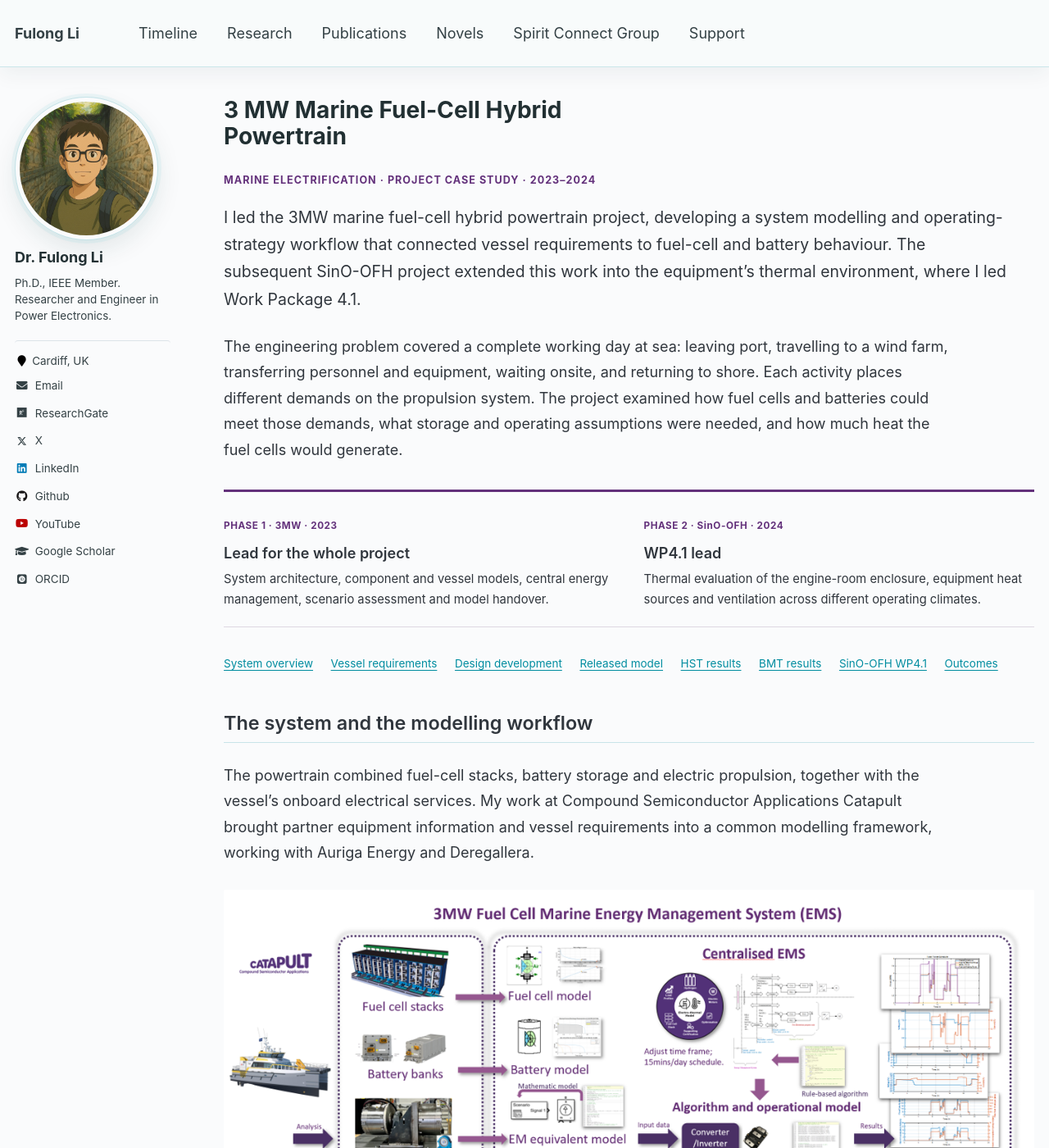
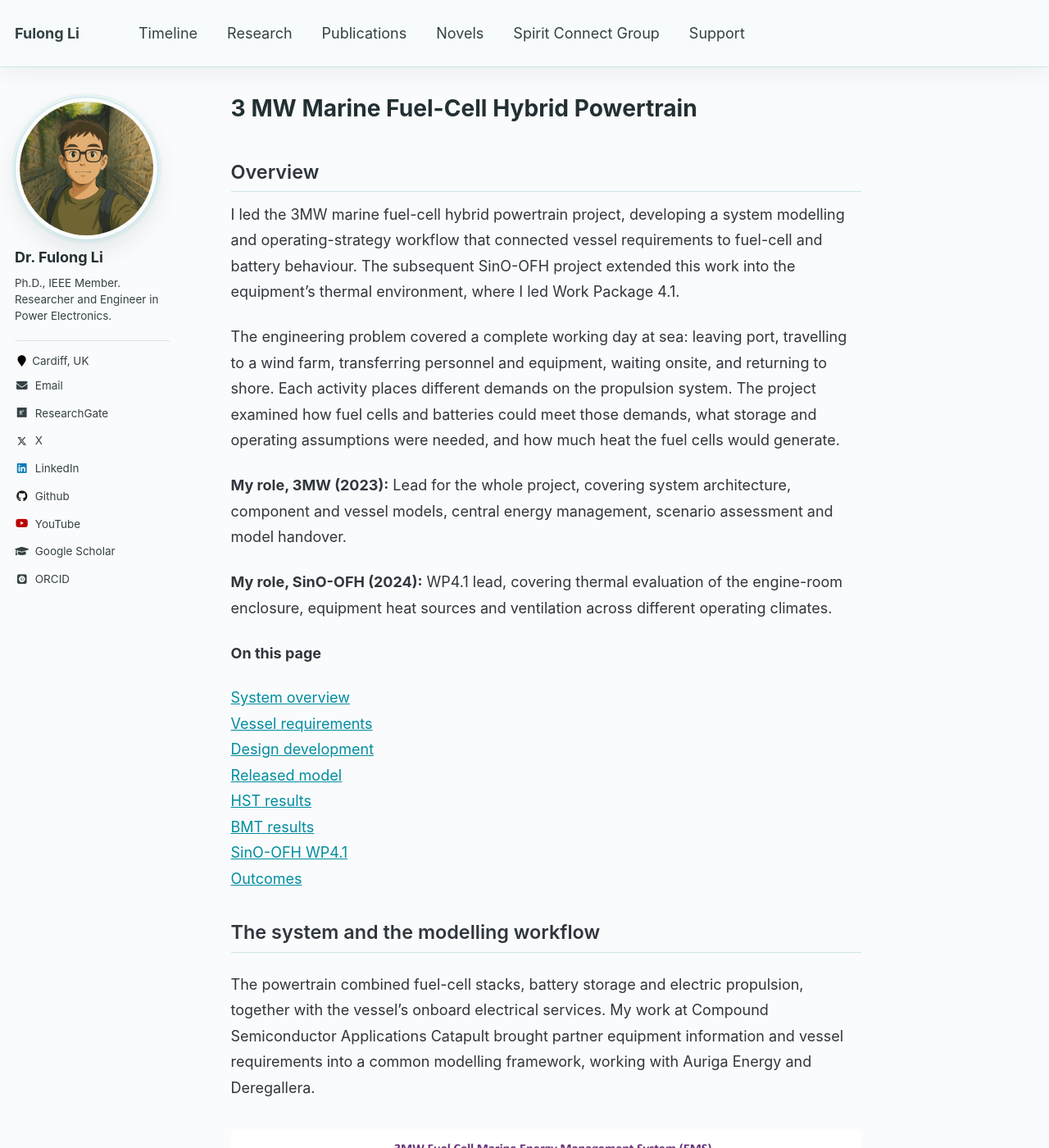
Before and after one commit to FulongLi/fulongli.github.io, a Jekyll site: the page built from _pages/research/mgapp.md, in a window 1280 px wide and 1400 px high. Shown: the whole window at 82% size. Built offline with Jekyll 4.4.1, drawn with Linux system fonts in a browser that asks for light colours; some web fonts are replaced; comment, search, counter and statistics services are not loaded.

Commit message:
Align marine project page with the shared website theme

```diff
--- a/_pages/research/mgapp.md
+++ b/_pages/research/mgapp.md
@@ -9,19 +9,28 @@ project_script: /assets/js/marine-project.js
 excerpt: "A complete project case study: leading the 3MW marine powertrain project, followed by SinO-OFH WP4.1 thermal evaluation."
 ---
 
-<p class="project-kicker">MARINE ELECTRIFICATION · PROJECT CASE STUDY · 2023–2024</p>
+## Overview
 
-<p class="project-intro">I led the 3MW marine fuel-cell hybrid powertrain project, developing a system modelling and operating-strategy workflow that connected vessel requirements to fuel-cell and battery behaviour. The subsequent SinO-OFH project extended this work into the equipment’s thermal environment, where I led Work Package 4.1.</p>
+I led the 3MW marine fuel-cell hybrid powertrain project, developing a system modelling and operating-strategy workflow that connected vessel requirements to fuel-cell and battery behaviour. The subsequent SinO-OFH project extended this work into the equipment’s thermal environment, where I led Work Package 4.1.
 
 The engineering problem covered a complete working day at sea: leaving port, travelling to a wind farm, transferring personnel and equipment, waiting onsite, and returning to shore. Each activity places different demands on the propulsion system. The project examined how fuel cells and batteries could meet those demands, what storage and operating assumptions were needed, and how much heat the fuel cells would generate.
 
-<div class="project-roles">
-  <div><span class="project-period">PHASE 1 · 3MW · 2023</span><h2>Lead for the whole project</h2><p>System architecture, component and vessel models, central energy management, scenario assessment and model handover.</p></div>
-  <div><span class="project-period">PHASE 2 · SinO-OFH · 2024</span><h2>WP4.1 lead</h2><p>Thermal evaluation of the engine-room enclosure, equipment heat sources and ventilation across different operating climates.</p></div>
-</div>
+**My role, 3MW (2023):** Lead for the whole project, covering system architecture, component and vessel models, central energy management, scenario assessment and model handover.
+
+**My role, SinO-OFH (2024):** WP4.1 lead, covering thermal evaluation of the engine-room enclosure, equipment heat sources and ventilation across different operating climates.
 
 <nav class="project-contents" aria-label="Project contents">
-  <a href="#system-overview">System overview</a><a href="#vessel-requirements">Vessel requirements</a><a href="#design-development">Design development</a><a href="#released-model">Released model</a><a href="#hst-results">HST results</a><a href="#bmt-results">BMT results</a><a href="#sino-ofh-wp41-thermal-evaluation">SinO-OFH WP4.1</a><a href="#outcomes">Outcomes</a>
+  <p><strong>On this page</strong></p>
+  <ul>
+    <li><a href="#system-overview">System overview</a></li>
+    <li><a href="#vessel-requirements">Vessel requirements</a></li>
+    <li><a href="#design-development">Design development</a></li>
+    <li><a href="#released-model">Released model</a></li>
+    <li><a href="#hst-results">HST results</a></li>
+    <li><a href="#bmt-results">BMT results</a></li>
+    <li><a href="#sino-ofh-wp41-thermal-evaluation">SinO-OFH WP4.1</a></li>
+    <li><a href="#outcomes">Outcomes</a></li>
+  </ul>
 </nav>
 
 <h2 id="system-overview">The system and the modelling workflow</h2>
--- a/assets/css/marine-project.css
+++ b/assets/css/marine-project.css
@@ -1,79 +1,8 @@
-/* The 3 MW case study keeps the site theme, with room for technical figures. */
-.marine-project-page #main { max-width: 1440px; }
-.marine-project-page .page { min-width: 0; }
-.marine-project-page .page__title { line-height: 1.15; max-width: 24ch; }
-.marine-project-page .page__content { min-width: 0; }
-.marine-project-page .page__content > p,
-.marine-project-page .page__content > ul { max-width: 78ch; }
-.marine-project-page .page__content h2[id] { scroll-margin-top: 7rem; margin-top: 2.6rem; }
-.marine-project-page .page__content h3 { margin-top: 1.8rem; }
-.marine-project-page .project-kicker {
-  color: #63317b; font-size: .7rem; letter-spacing: .08em;
-  font-weight: 700; margin: .7rem 0 1rem;
-}
-.marine-project-page .project-intro { font-size: 1.08rem; line-height: 1.7; }
-.marine-project-page .project-roles {
-  display: grid; grid-template-columns: 1fr 1fr; gap: 2rem;
-  border-top: 3px solid #63317b; border-bottom: 1px solid #ded8e2;
-  padding: 1.3rem 0 .7rem; margin: 1.8rem 0;
-}
-.marine-project-page .project-period { color: #63317b; font-size: .65rem; font-weight: 700; letter-spacing: .05em; }
-.marine-project-page .project-roles h2 { font-size: 1rem; margin: .5rem 0; border: 0; padding: 0; }
-.marine-project-page .project-roles p { font-size: .82rem; line-height: 1.65; margin-bottom: .5rem; }
-.marine-project-page .project-contents {
-  display: flex; flex-wrap: wrap; gap: .6rem 1.2rem;
-  font-size: .75rem; margin: 1.4rem 0 2.5rem;
-}
-.marine-project-page .project-contents a { text-underline-offset: .2em; }
-.marine-project-page .page__content figure {
-  display: block; min-width: 0; margin: 1.6rem 0 2rem;
-}
-.marine-project-page .page__content figure > a { display: block; width: 100%; }
-.marine-project-page .page__content figure img {
-  display: block; width: 100%; max-width: 100%; height: auto;
-  margin: 0; border: 1px solid #e1dfe4; border-radius: 2px;
-  background: white;
-}
-.marine-project-page .page__content .project-blueprint img { border: 0; }
-.marine-project-page .page__content figcaption {
-  width: auto; font-size: .69rem; line-height: 1.65;
-  color: #55515a; margin: .65rem 0 0;
-}
-.marine-project-page .figure-source { color: #716b77; }
-.marine-project-page .project-figures {
-  display: grid; grid-template-columns: minmax(0, 1fr) minmax(0, 1fr);
-  gap: 1.4rem; align-items: start; margin: 1.5rem 0 2rem;
-}
-.marine-project-page .project-figures figure { margin: 0; }
-.marine-project-page .project-table-scroll { overflow-x: auto; margin: 1.5rem 0; }
-.marine-project-page .project-table-scroll table { margin: 0; min-width: 560px; }
-.marine-project-page .page__content table { width: 100%; font-size: .74rem; }
-.marine-project-page .page__content th { text-align: left; }
-.marine-project-page .page__content td,
-.marine-project-page .page__content th { padding: .65rem .7rem; vertical-align: top; }
-.marine-project-page .page__content tbody tr:nth-child(even) { background: #f7f5f8; }
-.marine-project-page .page__content caption { color: #63317b; font-size: .7rem; text-align: left; padding-bottom: .7rem; }
-.marine-project-page .project-table-scroll td { text-align: right; font-variant-numeric: tabular-nums; }
-.marine-project-page .project-appendix { border-top: 1px solid #ded8e2; border-bottom: 1px solid #ded8e2; margin: 1.6rem 0 2.5rem; padding: 1rem 0; }
-.marine-project-page .project-appendix summary { cursor: pointer; font-weight: 600; font-size: .83rem; color: #63317b; }
-.marine-project-page .project-appendix[open] summary { margin-bottom: 1.2rem; }
-.marine-project-page .project-appendix > p { font-size: .82rem; }
-.marine-project-page a:focus-visible,
-.marine-project-page summary:focus-visible,
-.marine-project-page .project-table-scroll:focus-visible { outline: 2px solid #63317b; outline-offset: 4px; }
-@media (min-width: 1024px) {
-  .marine-project-page .page { width: calc(100% - 255px); padding: 0; margin-left: 0; }
-}
-@media (max-width: 640px) {
-  .marine-project-page .project-roles,
-  .marine-project-page .project-figures { grid-template-columns: minmax(0, 1fr); gap: 1.3rem; }
-  .marine-project-page .project-roles { gap: .8rem; }
-  .marine-project-page .project-intro { font-size: 1rem; }
-  .marine-project-page .page__content > table { display: block; overflow-x: auto; }
-  .marine-project-page .project-kicker { font-size: .62rem; }
-}
-@media print {
-  .marine-project-page .project-contents { display: none; }
-  .marine-project-page .page { width: 100%; }
-  .marine-project-page figure { break-inside: avoid; }
-}
+/* Use the site's shared single-page layout, typography and colour palette.
+   Keep only behaviour needed by the original technical figures and tables. */
+.marine-project-page .page__content h2[id] { scroll-margin-top: 7rem; }
+.marine-project-page figure > a { width: 100%; }
+.marine-project-page figure img { height: auto; }
+.marine-project-page .project-table-scroll { overflow-x: auto; }
+.marine-project-page .project-table-scroll table { min-width: 560px; }
+.marine-project-page summary { cursor: pointer; }
```
Also changed, not shown: AGENTS.md (added, +7 -0 lines).
